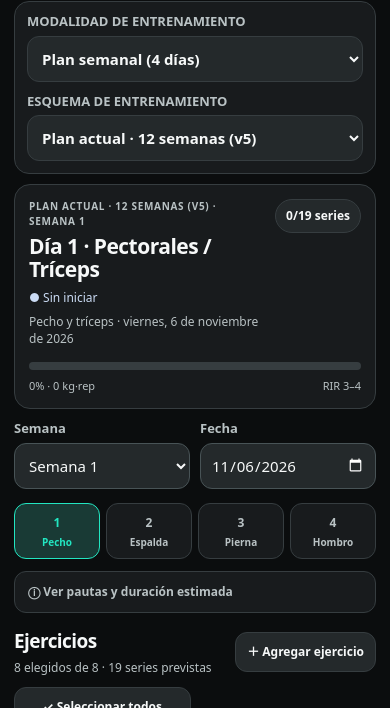
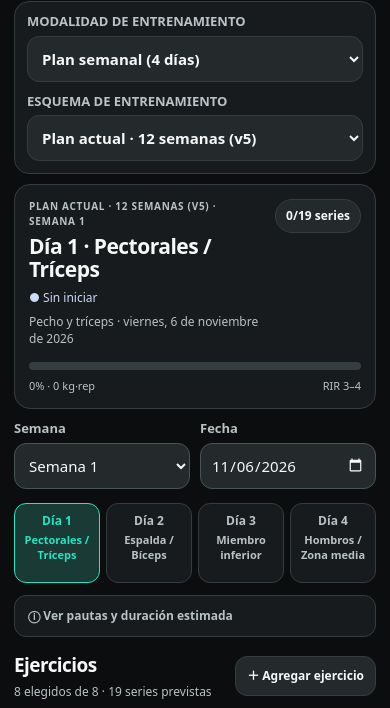
Before and after one commit to dannpyo/mi-gimnasio-daniel, a website: page index.html in a window 390 px wide. Shown: the part 66-774 px from the top of the page. Drawn offline with Linux system fonts and the light colour scheme.

Commit message:
Show dynamic day names in compact mobile navigation

```diff
--- a/index.html
+++ b/index.html
@@ -77,7 +77,9 @@ h1{font-size:20px;letter-spacing:-.035em}.overline{color:var(--dim);letter-spaci
 .bar{background:#363D40;height:8px;margin-top:14px}.bar>div{background:var(--cyan)}
 .filters{grid-template-columns:1fr 1fr;gap:10px}.field-day{display:none!important}
 .days{gap:6px;margin:0 0 12px}.day{background:var(--surface);border-color:var(--line);min-height:56px;color:var(--dim)}.day.active{background:#193A35;color:var(--cyan);border-color:var(--cyan)}
-.day small{color:inherit;font-size:10px}
+.days .day{display:flex;flex-direction:column;align-items:center;justify-content:flex-start;gap:5px;min-height:80px;padding:10px 5px;white-space:normal}
+.days .day-title{font-size:12px;line-height:1.2;font-weight:800}
+.days .day small{margin:0;color:inherit;font-size:11px;line-height:1.3;font-weight:600;overflow-wrap:anywhere}
 select,input[type=date],input[type=number],input[type=text],input[type=file]{background:var(--surface2);border:1px solid #485356;color:var(--text);border-radius:12px;min-height:46px}
 input::placeholder{color:#AAB5B8;opacity:1}input:focus,select:focus{border-color:var(--cyan);outline:2px solid #22E6C14D;outline-offset:1px}
 .field>label{color:var(--dim);font-size:13px}
@@ -582,7 +584,7 @@ function selectors(){const d=currentDay();$("modeSelect").value=mode;$("schemeBo
  $("weekSelect").innerHTML=Array.from({length:12},(_,i)=>`<option value="${i+1}">Semana ${i+1}</option>`).join("");$("weekSelect").value=String(week);
  $("daySelect").innerHTML=planDays().map(a=>`<option value="${a.id}">${esc(a.label)}</option>`).join("");$("daySelect").value=d.id;$("dateSelect").value=date;
  const cols=planDays().length;$("quickDays").style.gridTemplateColumns=`repeat(${cols},minmax(0,1fr))`;
- $("quickDays").innerHTML=planDays().map((a,i)=>`<button type="button" class="day ${a.id===day?"active":""}" data-day="${a.id}" aria-pressed="${a.id===day}">${i+1}<small>${esc(a.short)}</small></button>`).join("");}
+ $("quickDays").innerHTML=planDays().map((a,i)=>`<button type="button" class="day ${a.id===day?"active":""}" data-day="${a.id}" aria-pressed="${a.id===day}"><span class="day-title">Día ${i+1}</span><small>${esc(a.label.replace(/^Día\s+\d+\s*[·—-]\s*/u,""))}</small></button>`).join("");}
 function guideline(){if(mode==="full")return `<strong>Full Body A/B:</strong> 1–2 RIR como objetivo del esquema original. Como llevás más de 6 meses sin entrenar, empezá con 3–4 RIR y menos series si hace falta. Alterná A y B cada vez que uses el plan; no tenés que sumar ambas a los cuatro días.`;
 return `<strong>Esquema seleccionado:</strong> ${esc(SCHEMES[scheme].label)}. Las parejas <b>A/B</b> se hacen consecutivas y se descansa al terminar la B. Los pesos de 2023–2025 son históricos, NO cargas obligatorias hoy. En semanas 1–2 priorizá 3–4 RIR, técnica y menos series si lo necesitás. <details class="phase"><summary>Ver fases y criterio de progresión</summary>Semanas 1–2: readaptación · 3–4 RIR. Semanas 3–4: consolidar · 2–3 RIR. Semanas 5–8: progresar en repeticiones/carga · 1–3 RIR. Semanas 9–11: sostener avances · 1–2 RIR. Semana 12: evaluar y reducir fatiga. No es obligatorio completar todas las series del esquema histórico.</details>`;}
 function plannedTarget(ex,index){const spec=ex.sets[index]||ex.sets.at(-1)||{};let txt="";if(spec.reps!==null&&spec.reps!==undefined)txt+=`${fmt(spec.reps)} ${spec.unit==="seg"?"seg":spec.unit==="min"?"min":spec.unit==="pasos"?"pasos":"reps"}`;else if(ex.range)txt+=`${ex.range[0]}–${ex.range[1]} reps`;else txt+="Reps libres";
```
Also changed, not shown: tests/browser.cjs (+14 -3 lines).
